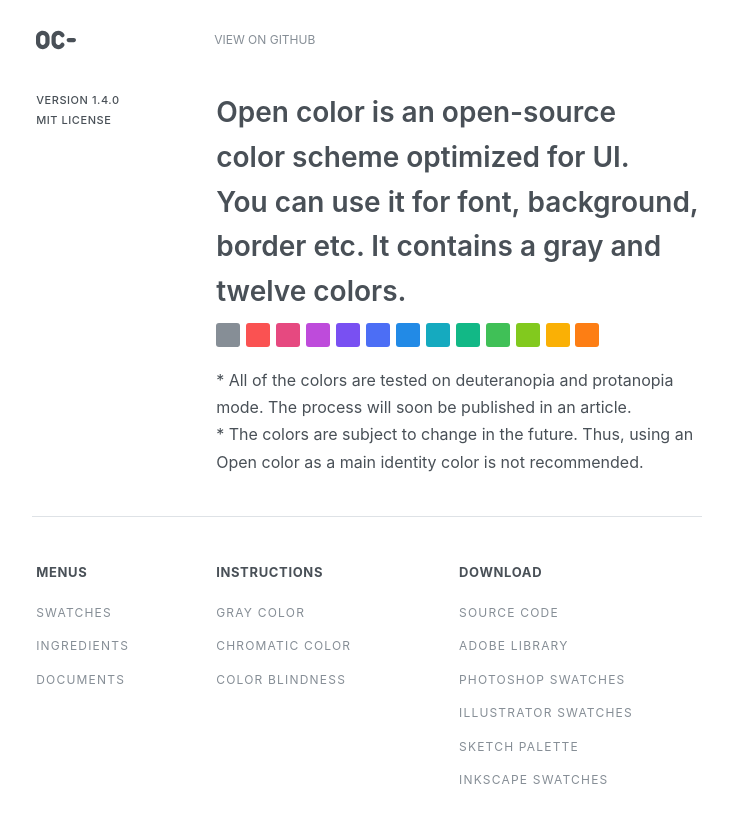
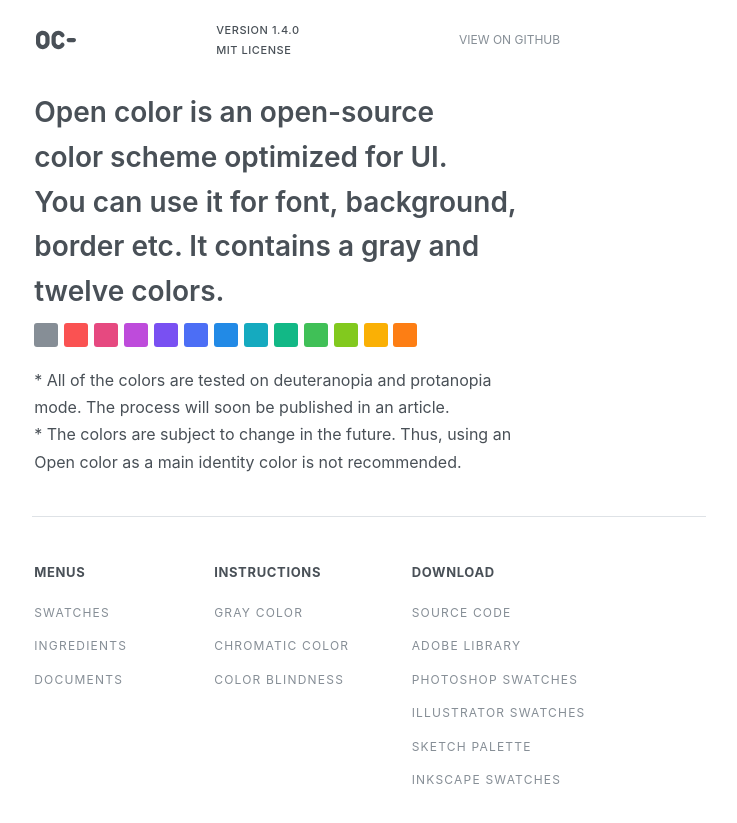
Before and after one commit to yeun/open-color, a Jekyll site: the page built from docs/index.html, in a window 1280 px wide. Shown: the top 823 px of the page, without its empty margins (271-1008 px from the left). Built offline with Jekyll 4.4.1, drawn with Linux system fonts in a browser that asks for light colours; nearby versions of some CDN libraries; library files that are not in the unit come from our copies.

Commit message:
Changed navbar layout

```diff
--- a/docs/_sass/_layout.scss
+++ b/docs/_sass/_layout.scss
@@ -27,25 +27,22 @@
       }
     }
   }
-
   @media (min-width: 768px) {
     @include make-col(60%);
 
     .blog-logo {
-      @include make-col(calc(100%/3));
+      @include make-col(100%/3);
     }
   }
+  @media (min-width: 880px) {
+    @include make-col(calc(#{$left-gird-width} + (100% - #{$left-gird-width}) * 0.4));
 
-  @media (min-width: 880px) {
-    &,
-    .index & {
+    .blog-logo {
       @include make-col($left-gird-width);
-
-      .blog-logo {
-        @include make-col();
-        margin-bottom: 30px;
-      }
     }
+  }
+  @media (min-width: 1600px) {
+    @include make-col(calc(#{$left-gird-width} + (100% - #{$left-gird-width}) * 0.2));
   }
 }
 .link-github {
@@ -75,14 +72,6 @@
 .nav-menus-wrap {
   @include make-row;
   margin-top: 60px;
-
-  @media (min-width: 880px) {
-    @include make-col(calc(100% - #{$left-gird-width}));
-
-    .index & {
-      @include make-col();
-    }
-  }
 }
 
 .nav-menus {
@@ -105,7 +94,7 @@
     }
 
     @media (min-width: 1600px) {
-      @include make-col(10%);
+      @include make-col($left-gird-width);
 
       .index & {
         @include make-col($left-gird-width);
@@ -124,12 +113,14 @@
       @include make-col(40%);
 
       .index & {
-        @include make-col(calc((100% - #{$left-gird-width}) / 2));
+        @include make-col(calc((100% - #{$left-gird-width}) * 0.4));
       }
     }
-
+    @media (min-width: 880px) {
+      @include make-col(calc((100% - #{$left-gird-width}) * 0.4));
+    }
     @media (min-width: 1600px) {
-      @include make-col(20%);
+      @include make-col(calc((100% - #{$left-gird-width}) * 0.2));
 
       .index & {
         @include make-col(calc((100% - #{$left-gird-width}) / 2));
@@ -152,6 +143,9 @@
       }
     }
 
+    @media (min-width: 880px) {
+      @include make-col(calc((100% - #{$left-gird-width}) * 0.4));
+    }
     @media (min-width: 1600px) {
       @include make-col(20%);
 
```
